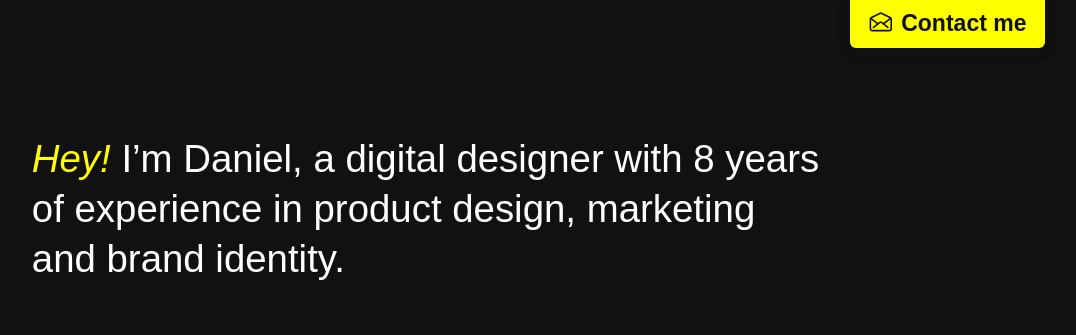
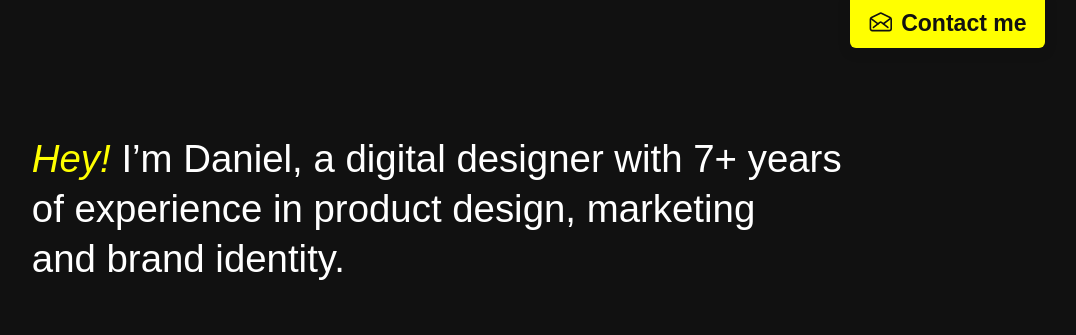
Before and after one commit to danielverdugo/danielverdugo.github.io, a Jekyll site: the page built from index.html, in a window 1280 px wide and 900 px high. Shown: the top 335 px of the window, without its empty margins (187-1263 px from the left). Built offline with Jekyll 4.4.1, drawn with Linux system fonts in a browser that asks for light colours; some web fonts are replaced.

Commit message:
Update exp years counter

```diff
--- a/index.html
+++ b/index.html
@@ -24,7 +24,7 @@ title: Daniel Verdugo Nosov
 </div>
 <div class="grid separator" style="margin-bottom:10vh">
     <div class="unit whole">
-            <p class="highlight"><em style="color:yellow">Hey!</em> I&rsquo;m Daniel, a&nbsp;digital designer with {{ site.time | date: '%y' | minus: 14 }}&nbsp;years of&nbsp;experience in&nbsp;product design, marketing and&nbsp;brand identity.</p>
+            <p class="highlight"><em style="color:yellow">Hey!</em> I&rsquo;m Daniel, a&nbsp;digital designer with {{ site.time | date: '%y' | minus: 15 }}+&nbsp;years of&nbsp;experience in&nbsp;product design, marketing and&nbsp;brand identity.</p>
     </div>
 </div>
   <div class="grid separator">
```
